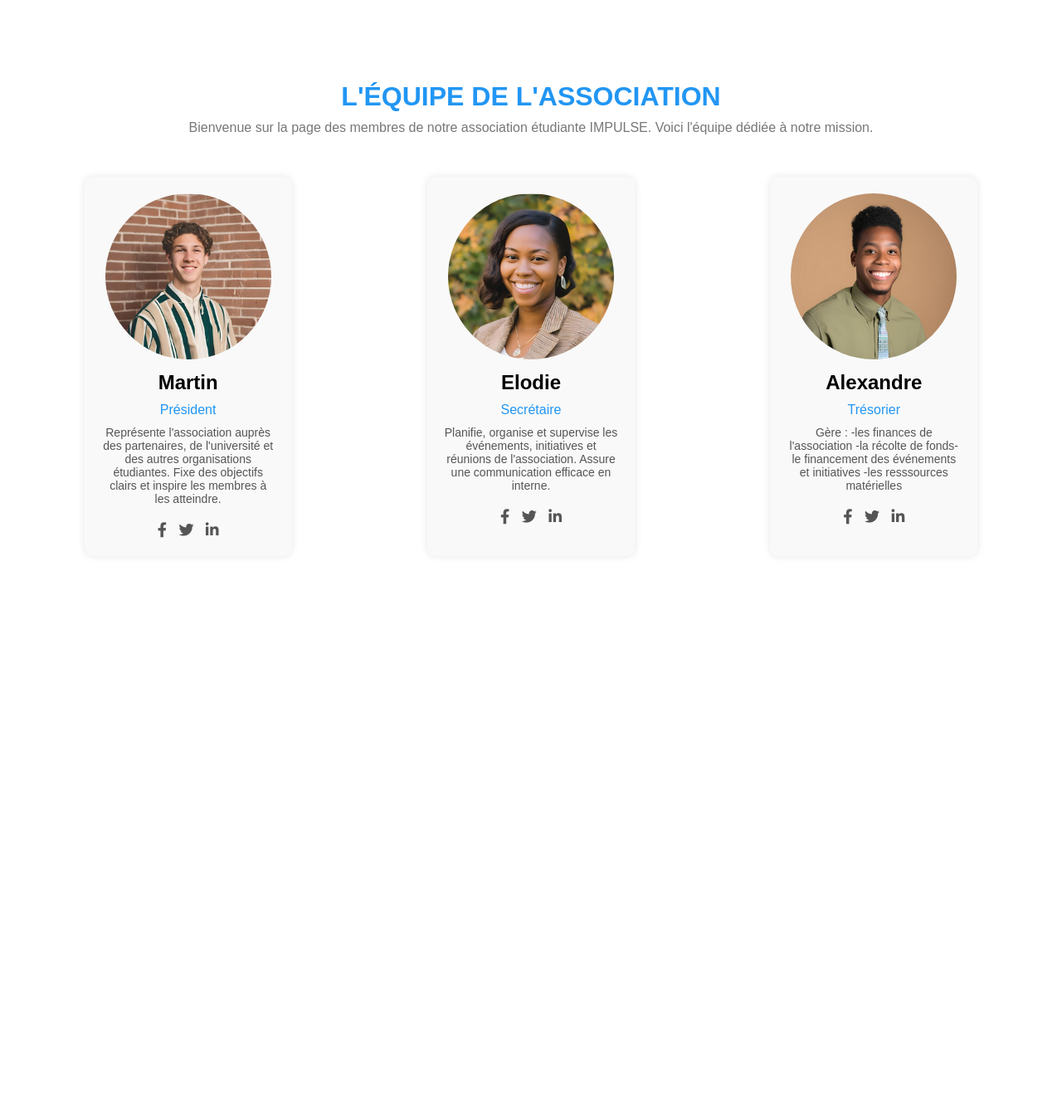
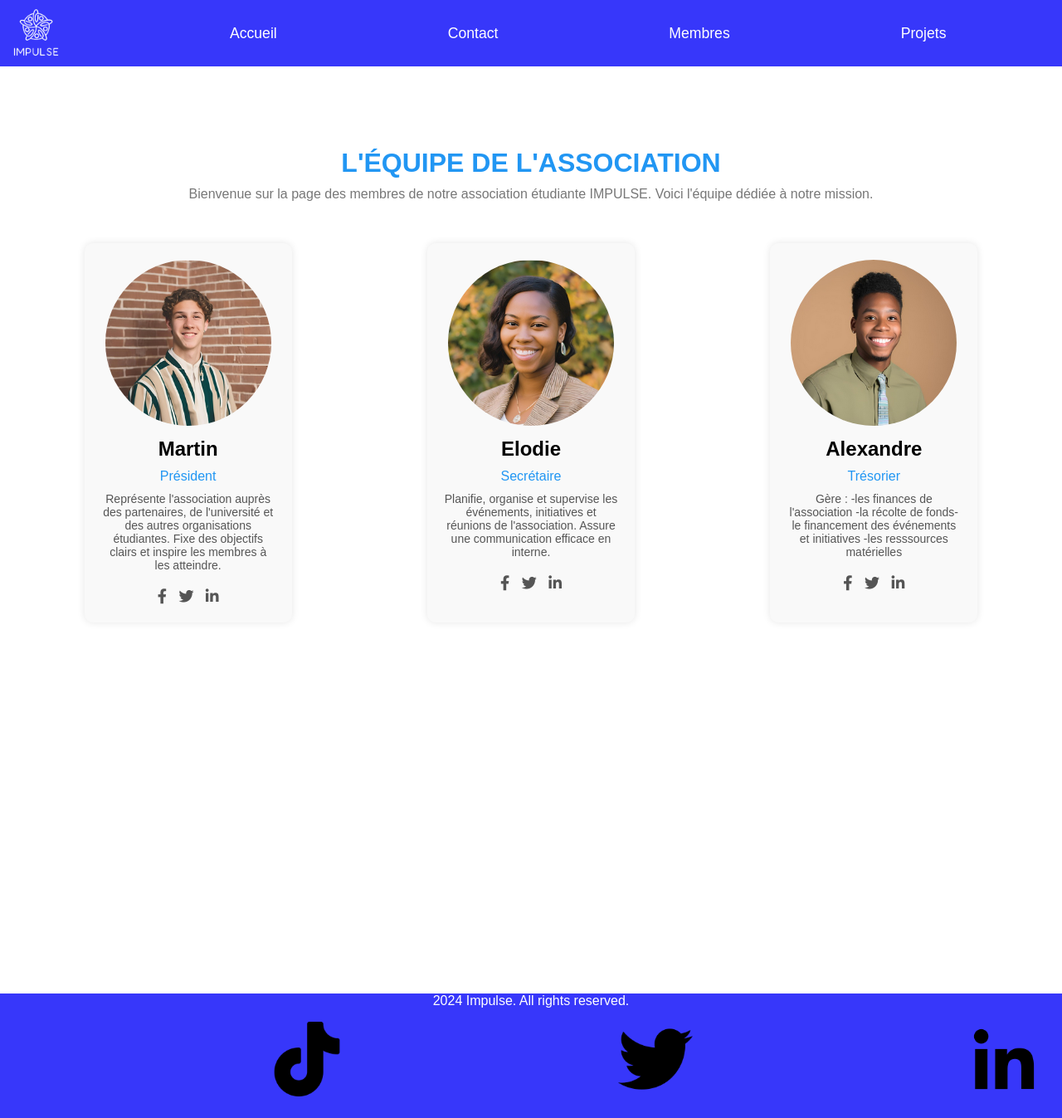
Before and after one commit to VASDV-Edu-2024/AE_Rendre_un_travail_propore, a plain HTML site: page members.html in a window 1280 px wide. Shown: the whole page at 83% size. Before the commit the page ends 800 px from the top, so only its background shows below. Drawn offline with Linux system fonts and the light colour scheme; files that its build step writes are made by us from their sources.

Commit message:
modification html2

```diff
--- a/members.html
+++ b/members.html
@@ -4,10 +4,30 @@
     <meta charset="UTF-8">
     <meta name="viewport" content="width=device-width, initial-scale=1.0">
     <title>Équipe de l'Association</title>
-    <link rel="stylesheet" href="style.css">
+    <link rel="stylesheet" href="CSS/style.css">
     <link rel="stylesheet" href="https://cdnjs.cloudflare.com/ajax/libs/font-awesome/6.0.0-beta3/css/all.min.css">
 </head>
 <body>
+    <!-- header -->
+
+    <header>
+
+        <nav class="navigateur">
+
+            <img class="logo" src="images/logo-removebg-preview.png" alt="mon logo">
+
+            <ul class="inline">
+                <li><a href="#">Accueil</a></li>
+                <li><a href="#">Contact</a></li>
+                <li><a href="#">Membres</a></li>
+                <li><a href="#">Projets</a></li>
+            </ul>
+
+        </nav>
+
+
+    </header>
+
     <div class="team-section">
         <h1>L'ÉQUIPE DE L'ASSOCIATION</h1>
         <p class="description">Bienvenue sur la page des membres de notre association étudiante IMPULSE. Voici l'équipe dédiée à notre mission.</p>
@@ -49,3 +69,14 @@
     </div>
 </body>
 </html>
+<!-- Footer -->
+<footer>
+    <p>2024 Impulse. All rights reserved.</p>
+    <ul class="social-links">
+        <li><a href="#"><img src="images/tic-tac.png" alt="tiktok"></a></li>
+        <li><a href="#"><img src="images/twitter (3).png" alt="twitter"></a></li>
+        <li><a href="#"><img src="images/linkedin (2).png" alt="linkedin"></a></li>
+    </ul>
+  </footer>
+</body>
+</html>
```
